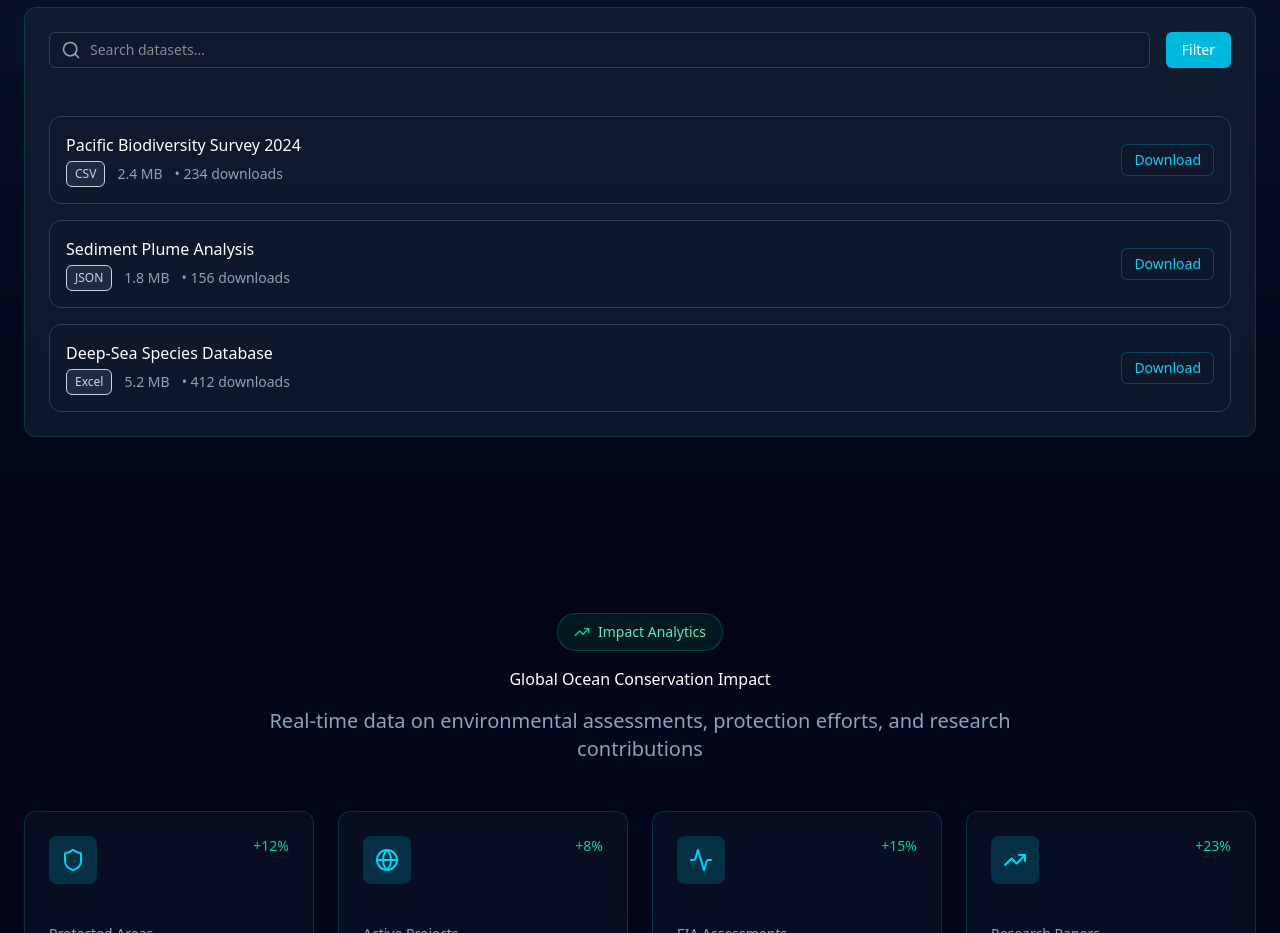
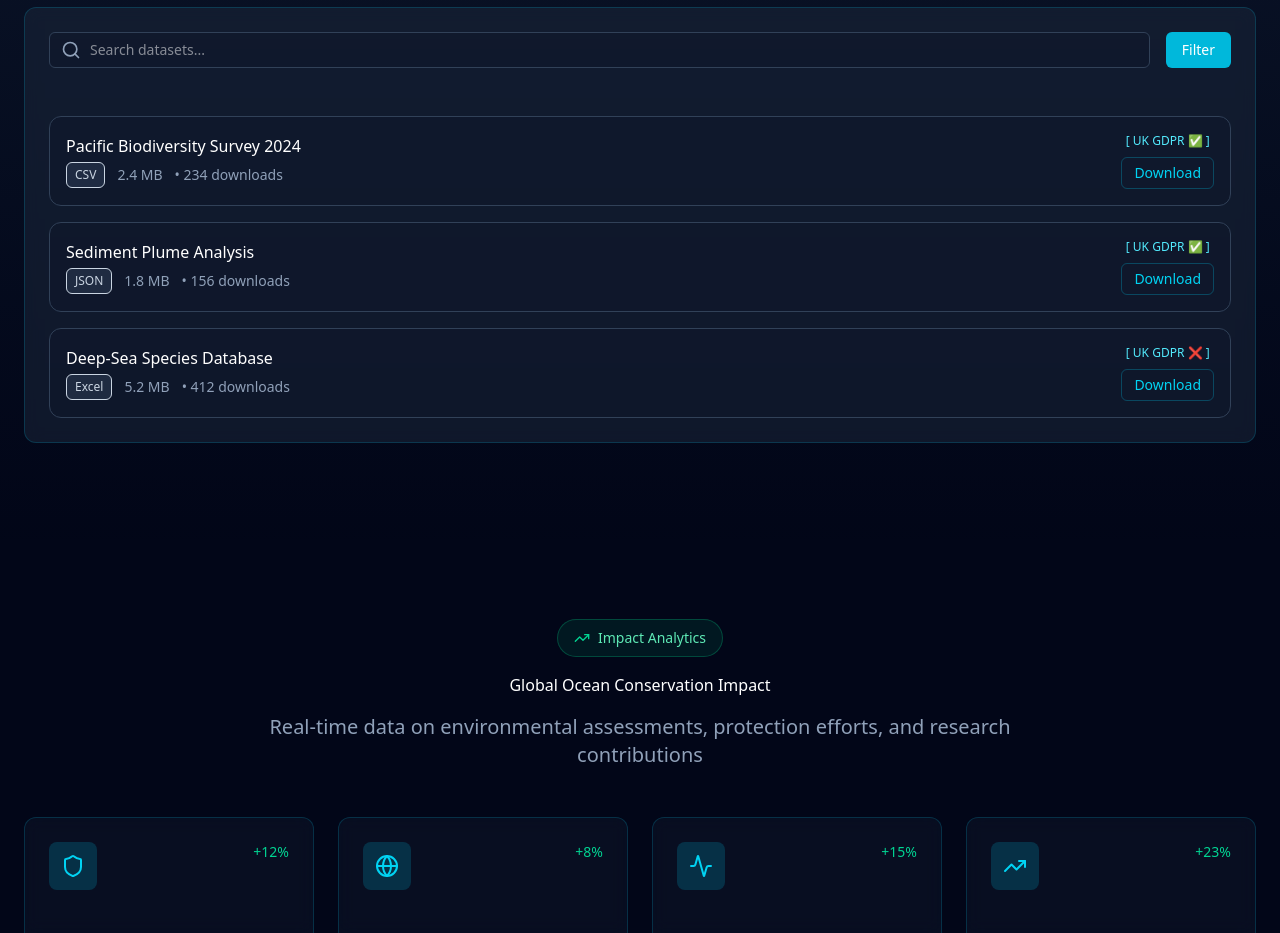
Before and after one commit to Aiyana9697/CS2701-Resources, a React (Vite) app: page / in a window 1280 px wide. Shown: the part 3160-4093 px from the top of the page. Built offline with nearby package versions, Linux system fonts and the light colour scheme.

Commit message:
Changes to Collaborative Research page

```diff
--- a/src/components/ResearchHub.tsx
+++ b/src/components/ResearchHub.tsx
@@ -49,18 +49,21 @@ const datasets = [
     type: 'CSV',
     size: '2.4 MB',
     downloads: 234,
+    compliance: "[ UK GDPR ✅ ]"
   },
   {
     name: 'Sediment Plume Analysis',
     type: 'JSON',
     size: '1.8 MB',
     downloads: 156,
+    compliance: "[ UK GDPR ✅ ]"
   },
   {
     name: 'Deep-Sea Species Database',
     type: 'Excel',
     size: '5.2 MB',
     downloads: 412,
+    compliance: "[ UK GDPR ❌ ]"
   },
 ];
 
@@ -214,7 +217,8 @@ export function ResearchHub() {
                   >
                     <Card className="bg-slate-900/50 border-slate-700 hover:border-cyan-500/50 transition-all p-4">
                       <div className="flex items-center justify-between">
-                        <div className="flex-1">
+                        {/*left side */}
+                        <div className="flex-1 flex flex-col">
                           <h4 className="text-white mb-1">{dataset.name}</h4>
                           <div className="flex items-center gap-3 text-sm text-slate-400">
                             <Badge variant="outline" className="bg-slate-700/50 text-slate-300">
@@ -224,9 +228,19 @@ export function ResearchHub() {
                             <span>• {dataset.downloads} downloads</span>
                           </div>
                         </div>
-                        <Button size="sm" variant="outline" className="border-cyan-500/30 text-cyan-400 hover:bg-cyan-500/10">
-                          Download
-                        </Button>
+                        {/*right side */}
+                        <div className="flex flex-col items-center">
+
+                          <p className="mb-2 text-xs text-cyan-300">
+                            {dataset.compliance ?? "UK GDPR"}
+                          </p>
+
+                          <Button size="sm" variant="outline" className=" border-cyan-500/30 text-cyan-400 hover:bg-cyan-500/10">
+                            Download
+                          </Button>
+
+                        </div >
+
                       </div>
                     </Card>
                   </motion.div>
@@ -267,11 +281,16 @@ export function ResearchHub() {
                             by <span className="text-cyan-400">{discussion.author}</span> • {discussion.role}
                           </p>
                         </div>
-                        <Badge className="bg-cyan-500/20 text-cyan-300 border-cyan-500/30">
-                          {discussion.replies} replies
-                        </Badge>
+                        <Button size="sm" variant="outline" className=" border-cyan-500/30 text-cyan-400 hover:bg-cyan-500/10">
+                            {discussion.replies} replies
+                        </Button>
                       </div>
                       <p className="text-sm text-slate-500">{discussion.timestamp}</p>
+
+                      <Button size="default" variant="outline" className=" border-cyan-500/30 text-cyan-400 hover:bg-cyan-500/10">
+                        Reply
+                      </Button>
+
                     </Card>
                   </motion.div>
                 ))}
```
